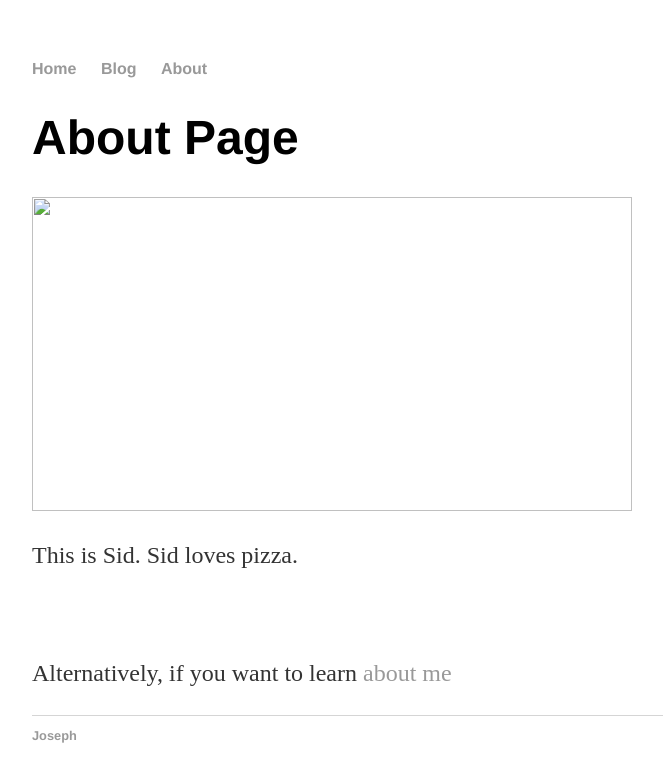
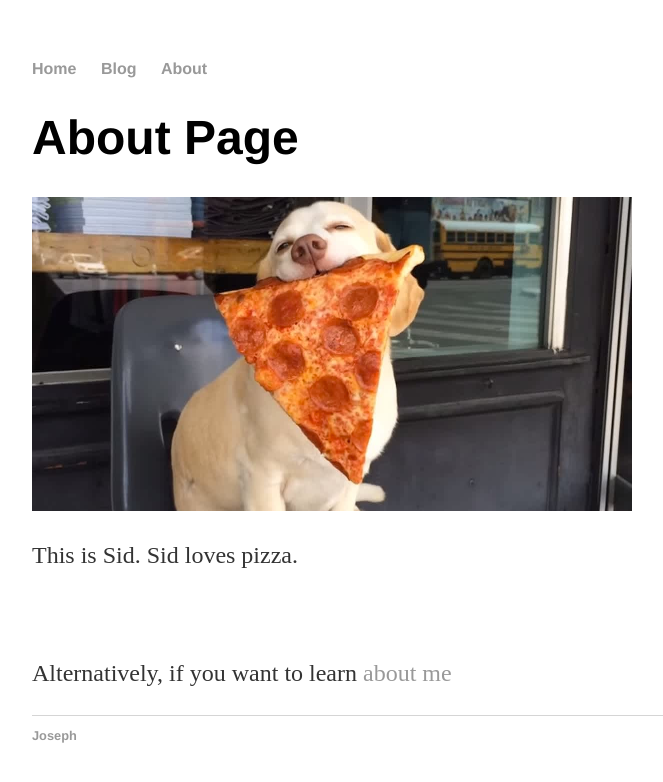
Before and after one commit to joemoore1501/joemoore1501.github.io, a Jekyll site: the page built from about/index.html, in a window 1280 px wide. Shown: the top 782 px of the page, without its empty margins (160-823 px from the left). Built offline with Jekyll 4.4.1, drawn with Linux system fonts in a browser that asks for light colours.

Commit message:
Update index.html

```diff
--- a/about/index.html
+++ b/about/index.html
@@ -4,7 +4,7 @@ title: About Page
 ---
 <h1>{{ page.title }}</h1>
 
-<img id="sid" src="sid.jpg">
+<img id="sid" src="../images/sid.jpg">
 <p>This is Sid. Sid loves pizza.</p>
 <br><br>
 <p>Alternatively, if you want to learn <a href="/about/aboutJoe.html">about me</a></p>
```
